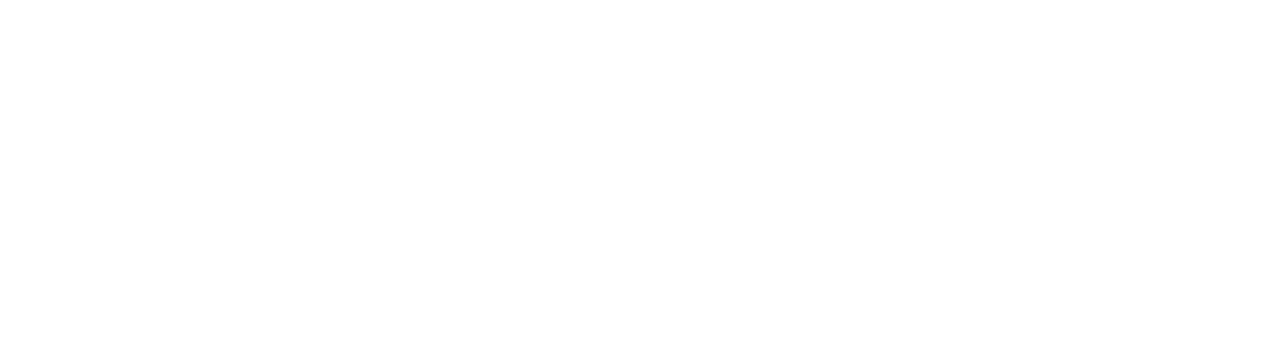
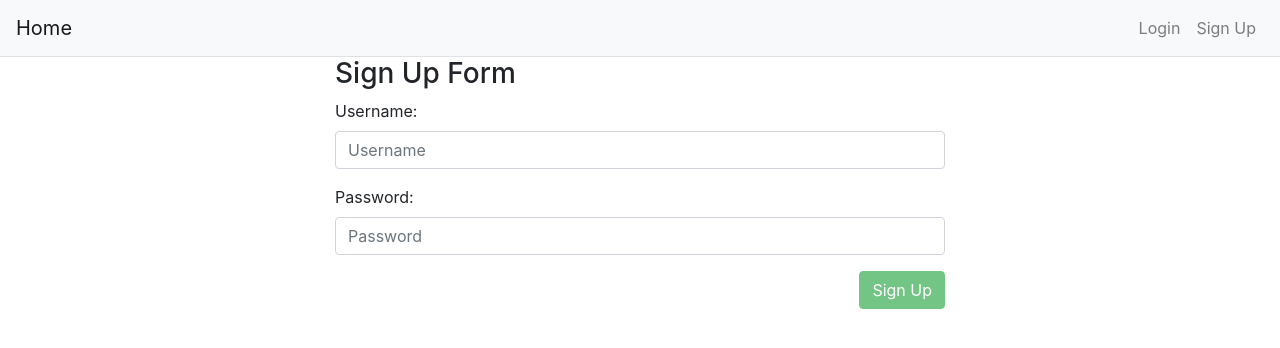
Before and after one commit to lijaack/Eat-Home, a React (Create React App) app in the folder client/: page /signup in a window 1280 px wide. Shown: the top 348 px of the page. Built offline with nearby package versions, Linux system fonts and the light colour scheme.

Commit message:
added nav bar + sign up form

```diff
--- a/client/src/App.js
+++ b/client/src/App.js
@@ -3,18 +3,18 @@
 import Login from './pages/login';
 import Signup from './pages/signup';
 import Test from './pages/test';
-
+import Nav from './components/Nav'
 
 
 function App() {
   return (
     <Router>
       <div>
-        {/* <Nav /> */}
+        <Nav />
         <Switch>
           <Route exact path="/" component={Test} />
           <Route exact path="/login" component={Login} />
-          <Route exact path="/books/:id" component={Signup} />
+          <Route exact path="/signup" component={Signup} />
           {/* <Route component={NoMatch} /> */}
         </Switch>
       </div>
--- a/client/src/components/Nav/index.js
+++ b/client/src/components/Nav/index.js
@@ -2,11 +2,19 @@
 
 function Nav() {
   return (
-    <nav className="navbar navbar-expand-lg navbar-dark bg-primary">
-      <a className="navbar-brand" href="/">
-        React Reading List
-      </a>
-    </nav>
+    <nav class="navbar navbar-expand-lg navbar-light bg-light" style={{borderBottom: "1px solid rgba(46,62,72,.12)"}}>
+      <a class="navbar-brand" href="/">Home</a>
+      <button class="navbar-toggler" type="button" data-toggle="collapse" data-target="#navbarNavAltMarkup" aria-controls="navbarNavAltMarkup" aria-expanded="false" aria-label="Toggle navigation">
+      <span class="navbar-toggler-icon"></span>
+      </button>
+      <div class="collapse navbar-collapse " id="navbarNavAltMarkup">
+      <div class="navbar-nav ml-auto">
+        <a class="nav-item nav-link" href="/login">Login</a>
+        <a class="nav-item nav-link" href="/signup">Sign Up</a>
+        </div>
+      </div>
+	  </nav>
+
   );
 }
 
--- a/client/src/pages/signup.js
+++ b/client/src/pages/signup.js
@@ -0,0 +1,62 @@
+import React, { Component } from "react";
+import API from "../utils/API";
+import { Col, Row, Container } from "../components/Grid";
+import { Input, TextArea, FormBtn } from "../components/Form";
+
+class Signup extends Component {
+  state = {
+    username: "",
+    password: ""
+  };
+
+  handleInputChange = event => {
+    const { name, value } = event.target;
+    this.setState({
+      [name]: value
+    });
+  };
+
+  handleFormSubmit = event => {
+    event.preventDefault();
+  };
+
+  render() {
+    return (
+      <Container fluid>
+        <Row>
+            <Col size="md-3"></Col>
+            <Col size="md-6">
+                <h3>Sign Up Form</h3>
+                <form>
+                    <label for="username">Username:</label>
+                    <Input
+                        type="text"
+                        value={this.state.username}
+                        onChange={this.handleInputChange}
+                        name="username"
+                        placeholder="Username"
+                    />
+                     <label for="password">Password:</label>
+                    <Input
+                        type="password"
+                        value={this.state.Password}
+                        onChange={this.handleInputChange}
+                        name="password"
+                        placeholder="Password"
+                    />
+                     <FormBtn
+                        disabled={!(this.state.username && this.state.password)}
+                        onClick={this.handleFormSubmit}
+                    >
+                        Sign Up
+                    </FormBtn>
+                </form>
+            </Col>
+            <Col size="md-3"></Col>
+        </Row>
+      </Container>
+    );
+  }
+}
+
+export default Signup;
```
